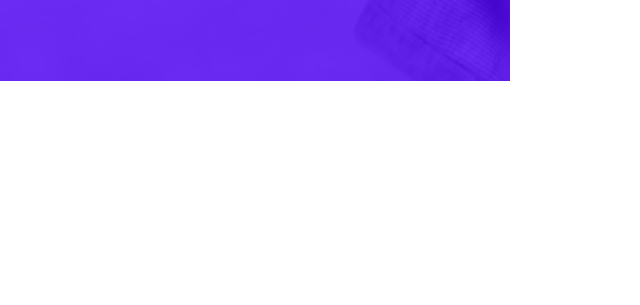
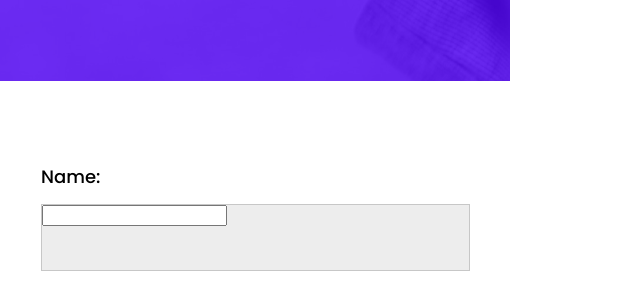
Before and after one commit to Edjhernandez/landingpage, a website: page index.html in a window 1280 px wide. Shown: the part 495-800 px from the top of the page, without its empty margins (0-640 px from the left). Drawn offline with Linux system fonts and the light colour scheme.

Commit message:
Add input name

```diff
--- a/index.html
+++ b/index.html
@@ -15,13 +15,22 @@
 <body>
     <div class="rectangle1">
         <img src="./images/Rectangle 1.png" alt="image Rectangle 1">
-    </div>
         <p class="title1">
         got marketing? advance your business insight.
         </p>
         <p class="message1">
             Fill out the form and receive our award winning newsletter.
         </p>
+    </div>
 
+    <form>
+        <div class="inputs">
+            <label>Name:</label>
+        </div>
+        <div class="box_sizing">
+            <input type="text" id="name" name="name">
+        </div>
+    </form>
+    </div>
 </body>
 </html>
--- a/styles.css
+++ b/styles.css
@@ -35,3 +35,27 @@
   text-align: center;
   color: #fff;
 }
+
+.inputs {
+  position: absolute;
+  width: 55px;
+  height: 27px;
+  left: 41px;
+  top: 658px;
+  font-family: 'Poppins';
+  font-style: normal;
+  font-weight: 500;
+  font-size: 18px;
+  line-height: 27px;
+  color: #000000;
+}
+
+.box_sizing {
+position: absolute;
+width: 427px;
+height: 65px;
+left: 41px;
+top: 699px;
+background: #EDEDED;
+border: 1px solid #C7C7C7;
+}
```
